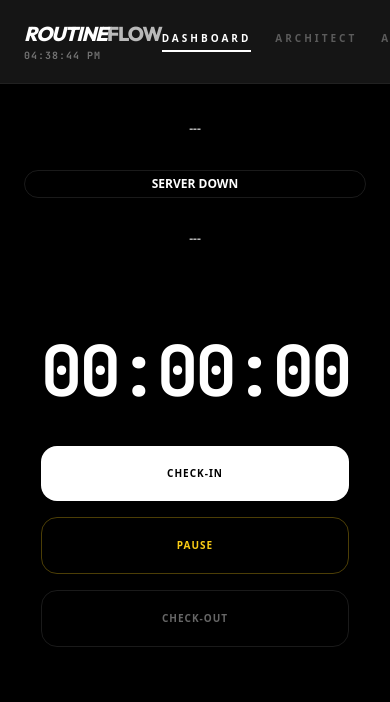
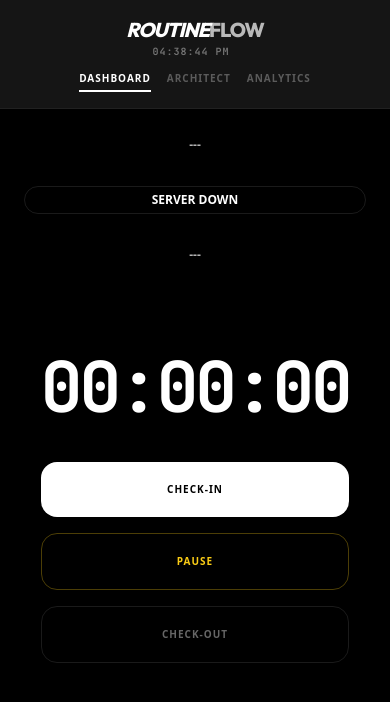
Before and after one commit to sriniket-unity/routine-backend, a plain HTML site: page index.html in a window 390 px wide. Drawn offline with nearby package versions, Linux system fonts and the light colour scheme; no server answers.

Commit message:
v5.8.6: Made header navigation fully responsive with mobile stacking and optimized letter spacing for narrower screens.

```diff
--- a/index.html
+++ b/index.html
@@ -40,23 +40,23 @@
 <body class="font-sans">
 
     <header class="fixed top-0 left-0 right-0 z-50 glass-panel">
-        <div class="max-w-7xl mx-auto px-6 py-5 flex justify-between items-center">
-            <div class="flex flex-col">
+        <div class="max-w-7xl mx-auto px-6 py-4 flex flex-col md:flex-row justify-between items-center gap-3 md:gap-0">
+            <div class="flex flex-col items-center md:items-start">
                 <h1 class="font-display text-xl font-900 tracking-tighter text-white uppercase italic">ROUTINE<span class="text-white/70 not-italic">FLOW</span></h1>
                 <div class="flex items-center space-x-2">
                     <span id="header-live-clock" class="clock-font text-[10px] text-white/40 tracking-widest uppercase">00:00:00 AM</span>
                     <span id="sync-indicator" class="text-[8px] tracking-widest uppercase text-white/20"></span>
                 </div>
             </div>
-            <nav class="flex space-x-6 font-black text-[10px] tracking-[0.3em]">
-                <button id="nav-dashboard" onclick="switchTab('dashboard')" class="pb-1 tab-active uppercase">DASHBOARD</button>
-                <button id="nav-insights" onclick="switchTab('insights')" class="pb-1 tab-inactive uppercase">ARCHITECT</button>
-                <button id="nav-analytics" onclick="switchTab('analytics')" class="pb-1 tab-inactive uppercase">ANALYTICS</button>
+            <nav class="flex space-x-4 md:space-x-6 font-black text-[10px] tracking-widest md:tracking-[0.3em]">
+                <button id="nav-dashboard" onclick="switchTab('dashboard')" class="pb-1 tab-active uppercase transition">DASHBOARD</button>
+                <button id="nav-insights" onclick="switchTab('insights')" class="pb-1 tab-inactive uppercase transition">ARCHITECT</button>
+                <button id="nav-analytics" onclick="switchTab('analytics')" class="pb-1 tab-inactive uppercase transition">ANALYTICS</button>
             </nav>
         </div>
     </header>
 
-    <main class="pt-24 max-w-7xl mx-auto min-h-screen">
+    <main class="pt-28 md:pt-24 max-w-7xl mx-auto min-h-screen">
         <section id="view-dashboard" class="p-6 flex flex-col items-center space-y-12">
             <div class="w-full grid grid-cols-1 md:grid-cols-3 gap-8 items-center text-center text-[12px] uppercase font-black">
                 <div id="prev-activity" class="text-white/70">---</div>
@@ -162,9 +162,8 @@
             syncWithCloud();
 
             if(localChatHistory.length === 0) {
-                appendBubble('ai', "System: Memory Loaded. Architect Engine V5.8.5 online.");
+                appendBubble('ai', "System: Memory Loaded. Architect Engine V5.8.6 online.");
             } else {
-                // V5.8.5: Reparse AI text on page load to perfectly rebuild action cards dynamically!
                 localChatHistory.forEach(m => {
                     if (m.type === 'ai') {
                         processAIResponse(m.text);
@@ -267,7 +266,6 @@
             } catch(e) {}
         }
 
-        // V5.8.5: Live Tab Tracking feature incorporated directly into the display updater
         function updateTimerDisplay() {
             const abs = Math.max(0, AppState.timerSeconds);
             const h = Math.floor(abs/3600).toString().padStart(2,'0');
@@ -275,10 +273,8 @@
             const s = (abs%60).toString().padStart(2,'0');
             const timeString = `${h}:${m}:${s}`;
 
-            // Update Dashboard Timer
             document.getElementById('main-timer').innerText = timeString;
 
-            // Update Live Tab Tracker
             if (AppState.timerState === 'RUNNING' && AppState.currentActivity) {
                 document.title = `⏳ [${timeString}] ${AppState.currentActivity.Activity}`;
             } else {
```
Also changed, not shown: 1 other file.
